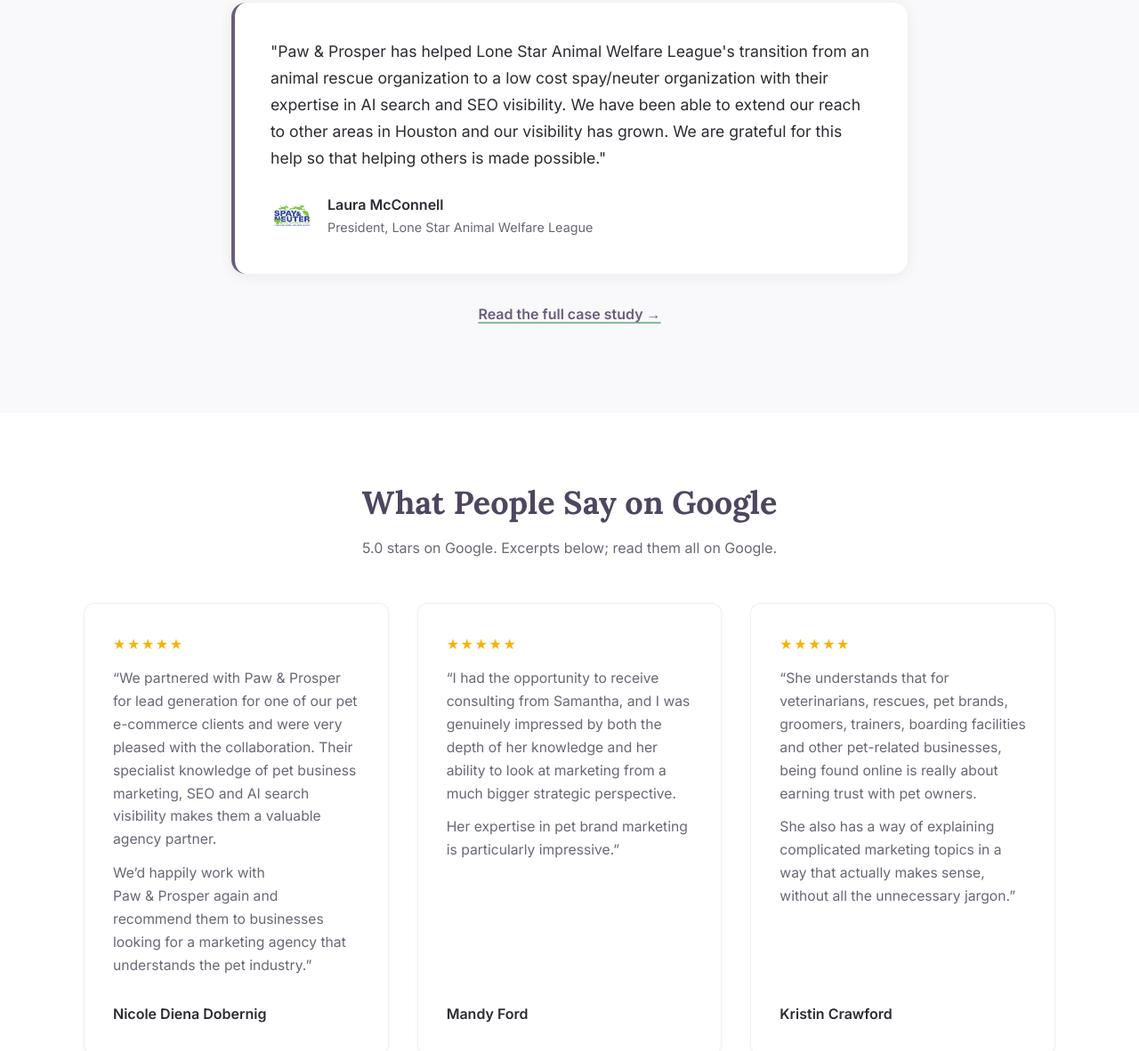
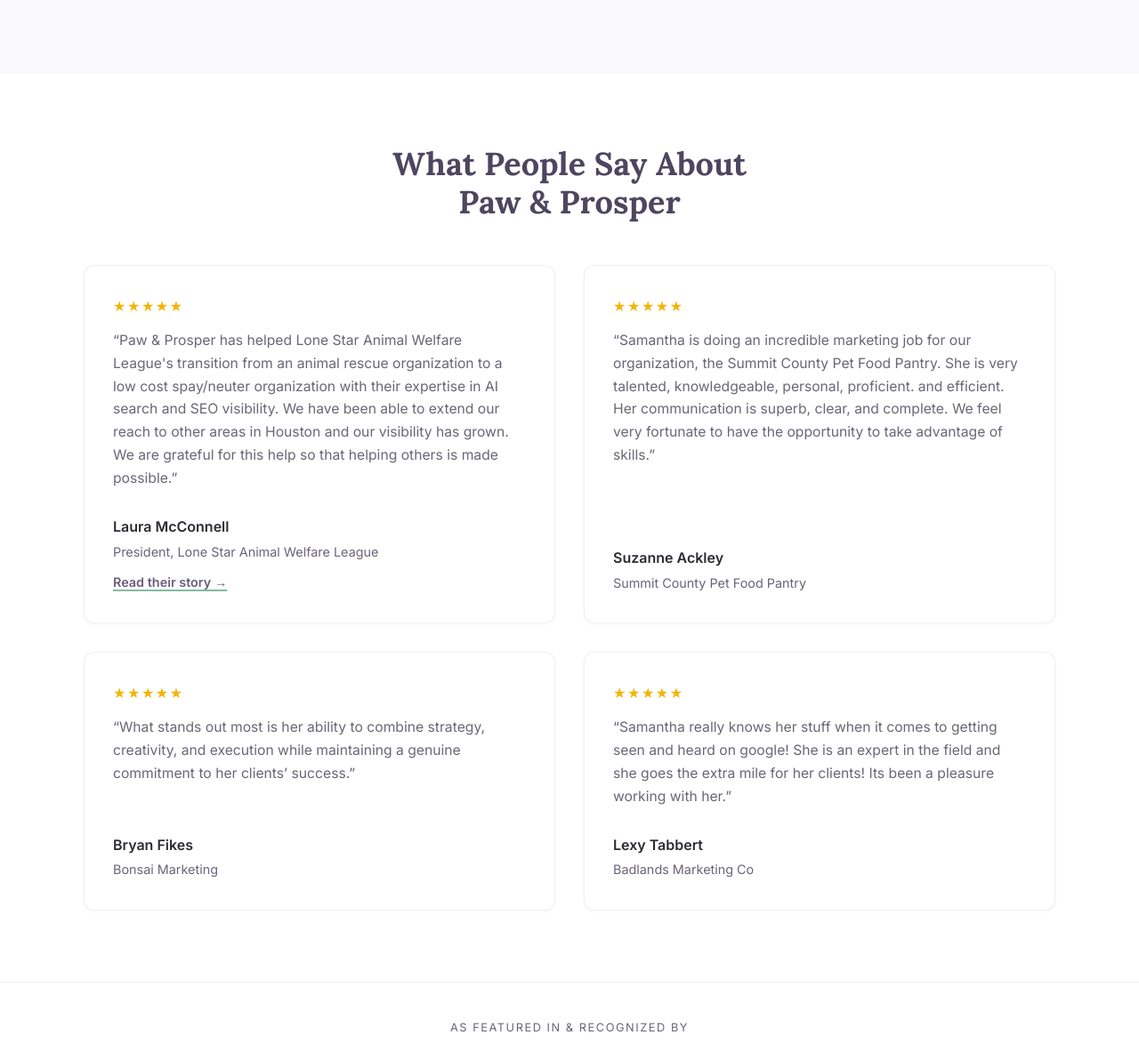
Before and after one commit to pawandprosper/paw-and-prosper-website, a plain HTML site: page index.html in a window 1280 px wide. Shown: the part 3529-4711 px from the top of the page at 89% size. Drawn offline with Linux system fonts and the light colour scheme.

Commit message:
Homepage reviews section (Laura, Suzanne, Bryan, Lexy); case study card on the blog page
Co-Authored-By: Claude Opus 5.5 <noreply@anthropic.com>

```diff
--- a/index.html
+++ b/index.html
@@ -269,88 +269,45 @@
         </div>
       </div>
 
-      <!-- Testimonial -->
-      <div style="max-width:760px; margin:0 auto; background:#fff; border-radius:16px; padding:2.5rem; box-shadow:0 2px 16px rgba(0,0,0,0.07); border-left:4px solid var(--color-purple);">
-        <p style="font-size:1.1rem; line-height:1.7; color:var(--color-text); margin-bottom:1.5rem;">"Paw&nbsp;&amp;&nbsp;Prosper has helped Lone Star Animal Welfare League's transition from an animal rescue organization to a low cost spay/neuter organization with their expertise in AI search and SEO visibility. We have been able to extend our reach to other areas in Houston and our visibility has grown. We are grateful for this help so that helping others is made possible."</p>
-        <div style="display:flex; align-items:center; gap:1rem;">
-          <img src="/assets/images/lsawl-logo.png" alt="Lone Star Animal Welfare League logo" style="width:48px; height:48px; border-radius:8px; object-fit:contain;" />
-          <div>
-            <p style="margin:0; font-weight:600; color:var(--color-text);">Laura McConnell</p>
-            <p style="margin:0; font-size:0.9rem; color:var(--color-text-light);">President, Lone Star Animal Welfare League</p>
-          </div>
-        </div>
-      </div>
-
-      <p style="text-align:center; margin-top:2rem;">
-        <a href="/how-lone-star-animal-welfare-league-grew-google-visibility-32x-in-six-months-no-ad-spend" style="color:var(--color-purple); font-weight:600;">Read the full case study &rarr;</a>
-      </p>
     </div>
   </section>
 
-  <!-- ===================== GOOGLE REVIEWS (copied from the Google Business Profile, 2026-10-29) ===================== -->
+  <!-- ===================== REVIEWS (updated 2026-11-20) ===================== -->
   <section id="reviews">
     <div class="container">
       <div class="section__header">
-        <h2>What People Say on Google</h2>
-        <p>5.0 stars on Google. Excerpts below; read them all on Google.</p>
+        <h2>What People Say About Paw&nbsp;&amp;&nbsp;Prosper</h2>
       </div>
-      <div class="grid-3">
+      <div class="grid-2">
         <figure class="card" style="margin:0; display:flex; flex-direction:column;">
           <div aria-label="5 out of 5 stars" style="color:#F4B400; letter-spacing:0.1em; margin-bottom:0.75rem;">&#9733;&#9733;&#9733;&#9733;&#9733;</div>
           <blockquote style="margin:0 0 1rem; font-size:0.98rem; line-height:1.65; color:var(--color-text); flex:1;">
-            <p style="margin:0 0 0.75rem;">&ldquo;We partnered with Paw&nbsp;&amp;&nbsp;Prosper for lead generation for one of our pet e-commerce clients and were very pleased with the collaboration. Their specialist knowledge of pet business marketing, SEO and AI search visibility makes them a valuable agency partner.</p>
-            <p style="margin:0 0 0.75rem;">We&rsquo;d happily work with Paw&nbsp;&amp;&nbsp;Prosper again and recommend them to businesses looking for a marketing agency that understands the pet industry.&rdquo;</p>
+            <p style="margin:0 0 0.75rem;">&ldquo;Paw&nbsp;&amp;&nbsp;Prosper has helped Lone Star Animal Welfare League's transition from an animal rescue organization to a low cost spay/neuter organization with their expertise in AI search and SEO visibility. We have been able to extend our reach to other areas in Houston and our visibility has grown. We are grateful for this help so that helping others is made possible.&rdquo;</p>
           </blockquote>
-          <figcaption><p style="margin:0; font-weight:600; color:var(--color-text);">Nicole Diena Dobernig</p></figcaption>
+          <figcaption><p style="margin:0; font-weight:600; color:var(--color-text);">Laura McConnell</p><p style="margin:0.15rem 0 0; font-size:0.9rem; color:var(--color-text-muted, #6b6478);">President, Lone Star Animal Welfare League</p><p style="margin:0.5rem 0 0;"><a href="/how-lone-star-animal-welfare-league-grew-google-visibility-32x-in-six-months-no-ad-spend" style="color:var(--color-purple); font-weight:600; font-size:0.9rem;">Read their story &rarr;</a></p></figcaption>
         </figure>
         <figure class="card" style="margin:0; display:flex; flex-direction:column;">
           <div aria-label="5 out of 5 stars" style="color:#F4B400; letter-spacing:0.1em; margin-bottom:0.75rem;">&#9733;&#9733;&#9733;&#9733;&#9733;</div>
           <blockquote style="margin:0 0 1rem; font-size:0.98rem; line-height:1.65; color:var(--color-text); flex:1;">
-            <p style="margin:0 0 0.75rem;">&ldquo;I had the opportunity to receive consulting from Samantha, and I was genuinely impressed by both the depth of her knowledge and her ability to look at marketing from a much bigger strategic perspective.</p>
-            <p style="margin:0 0 0.75rem;">Her expertise in pet brand marketing is particularly impressive.&rdquo;</p>
+            <p style="margin:0 0 0.75rem;">&ldquo;Samantha is doing an incredible marketing job for our organization, the Summit County Pet Food Pantry. She is very talented, knowledgeable, personal, proficient. and efficient. Her communication is superb, clear, and complete. We feel very fortunate to have the opportunity to take advantage of skills.&rdquo;</p>
           </blockquote>
-          <figcaption><p style="margin:0; font-weight:600; color:var(--color-text);">Mandy Ford</p></figcaption>
-        </figure>
-        <figure class="card" style="margin:0; display:flex; flex-direction:column;">
-          <div aria-label="5 out of 5 stars" style="color:#F4B400; letter-spacing:0.1em; margin-bottom:0.75rem;">&#9733;&#9733;&#9733;&#9733;&#9733;</div>
-          <blockquote style="margin:0 0 1rem; font-size:0.98rem; line-height:1.65; color:var(--color-text); flex:1;">
-            <p style="margin:0 0 0.75rem;">&ldquo;She understands that for veterinarians, rescues, pet brands, groomers, trainers, boarding facilities and other pet-related businesses, being found online is really about earning trust with pet owners.</p>
-            <p style="margin:0 0 0.75rem;">She also has a way of explaining complicated marketing topics in a way that actually makes sense, without all the unnecessary jargon.&rdquo;</p>
-          </blockquote>
-          <figcaption><p style="margin:0; font-weight:600; color:var(--color-text);">Kristin Crawford</p></figcaption>
-        </figure>
-        <figure class="card" style="margin:0; display:flex; flex-direction:column;">
-          <div aria-label="5 out of 5 stars" style="color:#F4B400; letter-spacing:0.1em; margin-bottom:0.75rem;">&#9733;&#9733;&#9733;&#9733;&#9733;</div>
-          <blockquote style="margin:0 0 1rem; font-size:0.98rem; line-height:1.65; color:var(--color-text); flex:1;">
-            <p style="margin:0 0 0.75rem;">&ldquo;The SEO landscape is shifting rapidly with the rise of AI search, and very few marketers are adapting as smartly as Samantha at Paw&nbsp;&amp;&nbsp;Prosper. What makes her work so impressive is her hyper-focus on the pet wellness industry and her understanding that for pet parents, visibility isn&rsquo;t just about keywords; it&rsquo;s about trust.&rdquo;</p>
-          </blockquote>
-          <figcaption><p style="margin:0; font-weight:600; color:var(--color-text);">Clayton Joyner</p></figcaption>
+          <figcaption><p style="margin:0; font-weight:600; color:var(--color-text);">Suzanne Ackley</p><p style="margin:0.15rem 0 0; font-size:0.9rem; color:var(--color-text-muted, #6b6478);">Summit County Pet Food Pantry</p></figcaption>
         </figure>
         <figure class="card" style="margin:0; display:flex; flex-direction:column;">
           <div aria-label="5 out of 5 stars" style="color:#F4B400; letter-spacing:0.1em; margin-bottom:0.75rem;">&#9733;&#9733;&#9733;&#9733;&#9733;</div>
           <blockquote style="margin:0 0 1rem; font-size:0.98rem; line-height:1.65; color:var(--color-text); flex:1;">
             <p style="margin:0 0 0.75rem;">&ldquo;What stands out most is her ability to combine strategy, creativity, and execution while maintaining a genuine commitment to her clients&rsquo; success.&rdquo;</p>
           </blockquote>
-          <figcaption><p style="margin:0; font-weight:600; color:var(--color-text);">Bryan Fikes</p></figcaption>
-        </figure>
-        <figure class="card" style="margin:0; display:flex; flex-direction:column;">
-          <div aria-label="5 out of 5 stars" style="color:#F4B400; letter-spacing:0.1em; margin-bottom:0.75rem;">&#9733;&#9733;&#9733;&#9733;&#9733;</div>
-          <blockquote style="margin:0 0 1rem; font-size:0.98rem; line-height:1.65; color:var(--color-text); flex:1;">
-            <p style="margin:0 0 0.75rem;">&ldquo;Paw&nbsp;&amp;&nbsp;Prosper is genuinely one of the most purpose-driven marketing companies out there today. Sam has built something special, helping businesses that care for animals reach more people and make a real difference. Their mission is pure, their work is meaningful, and the results speak for themselves. Highly recommend!&rdquo;</p>
-          </blockquote>
-          <figcaption><p style="margin:0; font-weight:600; color:var(--color-text);">Ben Whisenhunt</p></figcaption>
+          <figcaption><p style="margin:0; font-weight:600; color:var(--color-text);">Bryan Fikes</p><p style="margin:0.15rem 0 0; font-size:0.9rem; color:var(--color-text-muted, #6b6478);">Bonsai Marketing</p></figcaption>
         </figure>
         <figure class="card" style="margin:0; display:flex; flex-direction:column;">
           <div aria-label="5 out of 5 stars" style="color:#F4B400; letter-spacing:0.1em; margin-bottom:0.75rem;">&#9733;&#9733;&#9733;&#9733;&#9733;</div>
           <blockquote style="margin:0 0 1rem; font-size:0.98rem; line-height:1.65; color:var(--color-text); flex:1;">
             <p style="margin:0 0 0.75rem;">&ldquo;Samantha really knows her stuff when it comes to getting seen and heard on google! She is an expert in the field and she goes the extra mile for her clients! Its been a pleasure working with her.&rdquo;</p>
           </blockquote>
-          <figcaption><p style="margin:0; font-weight:600; color:var(--color-text);">Lexy Tabbert</p></figcaption>
+          <figcaption><p style="margin:0; font-weight:600; color:var(--color-text);">Lexy Tabbert</p><p style="margin:0.15rem 0 0; font-size:0.9rem; color:var(--color-text-muted, #6b6478);">Badlands Marketing Co</p></figcaption>
         </figure>
       </div>
-      <p style="text-align:center; margin-top:2rem;">
-        <a href="https://maps.app.goo.gl/DkvbozFQg7qRA8RV9" target="_blank" rel="noopener" style="color:var(--color-purple); font-weight:600;">Read all reviews on Google &rarr;</a>
-      </p>
     </div>
   </section>
 
```
Also changed, not shown: blog/index.html (+11 -0 lines).
